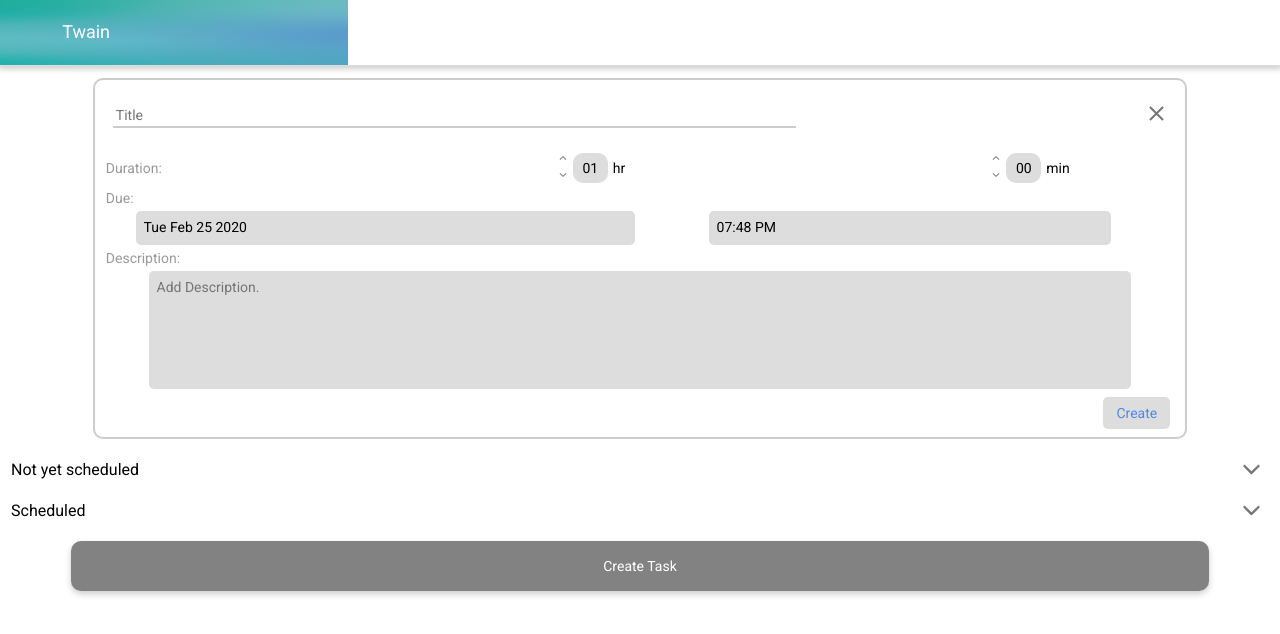
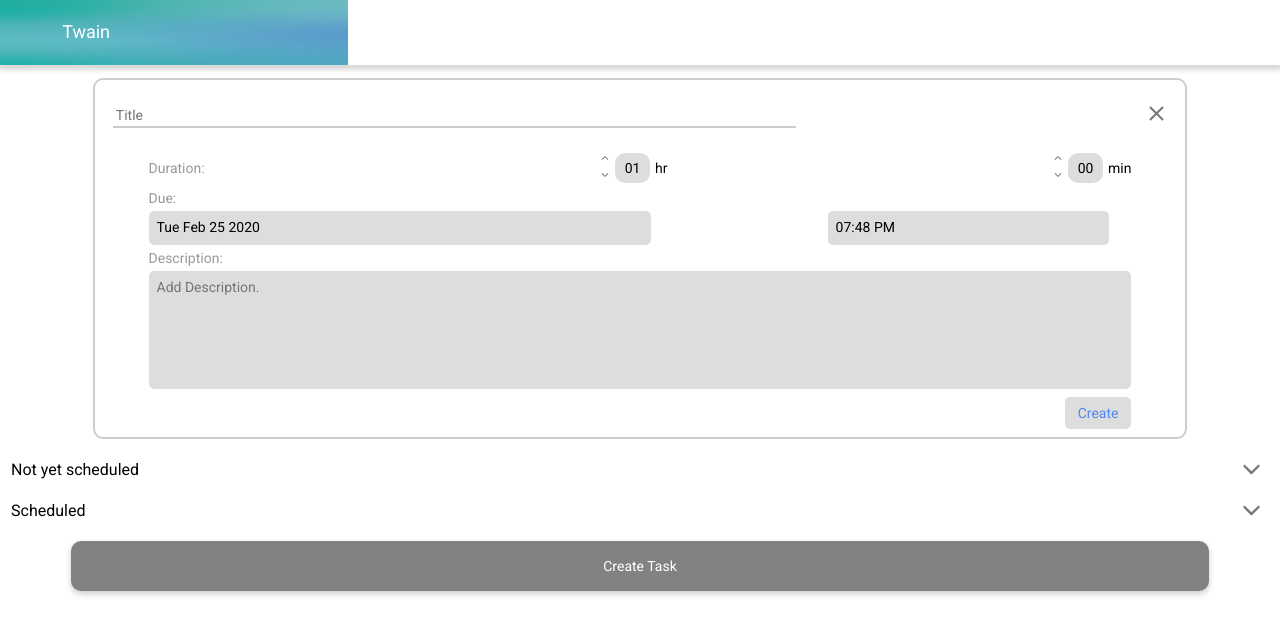
Before and after one commit to ucladevx/twain-extension, a React (Create React App) app: page /tasklist in a window 1280 px wide. Both pictures are taken after a click on the button "Create Task". Shown: the top 634 px of the page. Built offline with nearby package versions, Linux system fonts and the light colour scheme; the HTML template or start-up script is replaced by a standard one.

Commit message:
even more UI updates

```diff
--- a/src/components/presentational/Dropdown.js
+++ b/src/components/presentational/Dropdown.js
@@ -61,7 +61,7 @@ const DropdownWrapper = styled.div`
   width: ${(props) => (props.mini ? '100%' : '90%')};
   margin: 15px auto;
   margin: ${(props) => (props.mini ? '15px 0' : '15px auto')};
-  font-size: ${(props) => (props.mini ? '11px' : '14px')};
+  font-size: ${(props) => (props.mini ? '12px' : '14px')};
   // text-align: left;
   // padding: 0 8px;
   padding: 0;
@@ -284,10 +284,11 @@ const DropdownGrid = css`
     border-radius: 10px;
     box-shadow: 0 2px 4px 0 rgba(0, 0, 0, 0.4);
     transition: opacity 0.25s;
+    z-index: 2;
   }
 
   & .content div {
-    padding: 5px;
+    padding: 5px 3px;
   }
 
   & .content div:hover {
@@ -302,7 +303,7 @@ const DropdownNumpadGrid = styled.div`
 
   & .content {
     grid-template-columns: 50px 50px 50px;
-    margin-top: 1px;
+    margin-top: -5px;
     margin-left: -53px;
   }
 
@@ -386,13 +387,13 @@ export const NumpadInput = (props) => {
 const DropdownDateGrid = styled.div`
   ${DropdownGrid}
   text-align: left;
-  width: 50%;
+  width: 55%;
 
   & .content {
-    width: 77%;
+    width: 100%;
     grid-template-columns: repeat(7, auto);
-    margin-left: 6px;
-    margin-top: -1px;
+    margin-left: 0px;
+    margin-top: -5px;
     text-align: center;
   }
 
@@ -445,7 +446,6 @@ const months = [
 
 const TimeWrapper = styled.div`
   ${Shared}
-  width: 40%;
   text-align: left;
 
   & .content {
@@ -546,13 +546,14 @@ const NumberScroller = ({ disabled, min, max, selected, onSelect }) => {
 
 const DropdownTimeGrid = styled.div`
   ${DropdownGrid}
-  width: 40%;
+  width: calc(30%);
+  margin-right: 14px;
   text-align: left;
 
   & .content {
-    width: 77%;
-    margin-left: -42.5%;
-    margin-top: -1px;
+    width: 100%;
+    margin-left: calc(-1 * (70% - 14px));
+    margin-top: -5px;
     grid-template-columns: repeat(3, auto);
   }
 
@@ -804,7 +805,14 @@ export const DateTimePicker = ({ disabled, placeholder, value, onChange }) => {
 
   return (
     <DateTimeWrapper>
-      <Row spaceEvenly style={{ width: '100%', marginLeft: '-8px' }}>
+      <Row
+        spaceBetween
+        style={{
+          position: 'relative',
+          width: 'calc(90% + 16px)',
+          margin: '0 auto'
+        }}
+      >
         <DatePicker
           disabled={disabled}
           placeholder={placeholder}
@@ -812,6 +820,7 @@ export const DateTimePicker = ({ disabled, placeholder, value, onChange }) => {
           onChange={(e) => {
             handleChange(e.target.value, time);
           }}
+          style={{ marginLeft: '0px' }}
         />
         <TimePicker
           disabled={disabled}
@@ -923,7 +932,7 @@ export const DatePicker = (props) => {
           <StaticIcon src="arrow-left.svg" />
         </div>
         <div
-          style={{ gridColumn: '3/6' }}
+          style={{ gridColumn: '3/6', lineHeight: '23px' }}
           onClick={() => updateDate(date.getMonth(), date.getFullYear())}
         >
           {months[viewDate.month].name} {viewDate.year}
--- a/src/components/presentational/Task.js
+++ b/src/components/presentational/Task.js
@@ -18,7 +18,7 @@ const Card = styled.div`
   border: ${(props) =>
     props.selected ? '2px solid #5187ed' : '2px solid #ccc'};
   border-radius: 10px;
-  overflow: hidden;
+  overflow: visible;
   transition: all 0.3s;
 
   &:hover {
@@ -29,15 +29,17 @@ const Card = styled.div`
 
 const DurationRow = styled(Row)`
   justify-content: space-between;
-  width: 90%;
-  margin: 0 0;
+  width: calc(90% + 16px);
+  margin: 0 auto;
+  // margin-right: 5px;
 `;
 
 const Label = styled(Text)`
   visibility: ${(props) => (props.editing ? 'visible' : 'hidden')};
   height: ${(props) => (props.editing ? 'auto' : '0')};
-  margin: 0;
-  margin-left: 3px;
+  width: calc(90% + 16px);
+  margin: 0 auto;
+  // margin-left: 3px;
   text-align: left;
 `;
 
@@ -185,7 +187,9 @@ const Task = ({
       </Row>
       {editing ? (
         <DurationRow>
-          <Text style={{ marginRight: '30px' }}>Duration:</Text>
+          <Text style={{ marginLeft: '0', marginRight: '10px' }}>
+            Duration:
+          </Text>
           <SpinButton
             units="hr"
             val={time.hours}
@@ -223,7 +227,7 @@ const Task = ({
         myDisabled={!editing}
         disabled={!editing}
       />
-      <Row spaceBetween>
+      <Row spaceBetween style={{ width: 'calc(90% + 16px)', margin: '0 auto' }}>
         <Text>
           {editing && created_time
             ? 'Created ' + new Date(created_time).toDateString()
--- a/src/components/presentational/styled/Button.js
+++ b/src/components/presentational/styled/Button.js
@@ -20,7 +20,7 @@ export const TextButton = styled.button`
   ${Shared}
 
   padding: 8px 13px;
-  margin-right: 7px;
+  // margin-right: 7px;
   color: #5187ed;
   background-color: #ddd;
 
--- a/src/components/presentational/styled/Input.js
+++ b/src/components/presentational/styled/Input.js
@@ -21,6 +21,7 @@ export const Shared = css`
 const Input = styled.input`
   ${Shared}
 
+  position: relative;
   width: 90%;
   color: #000;
 
```
